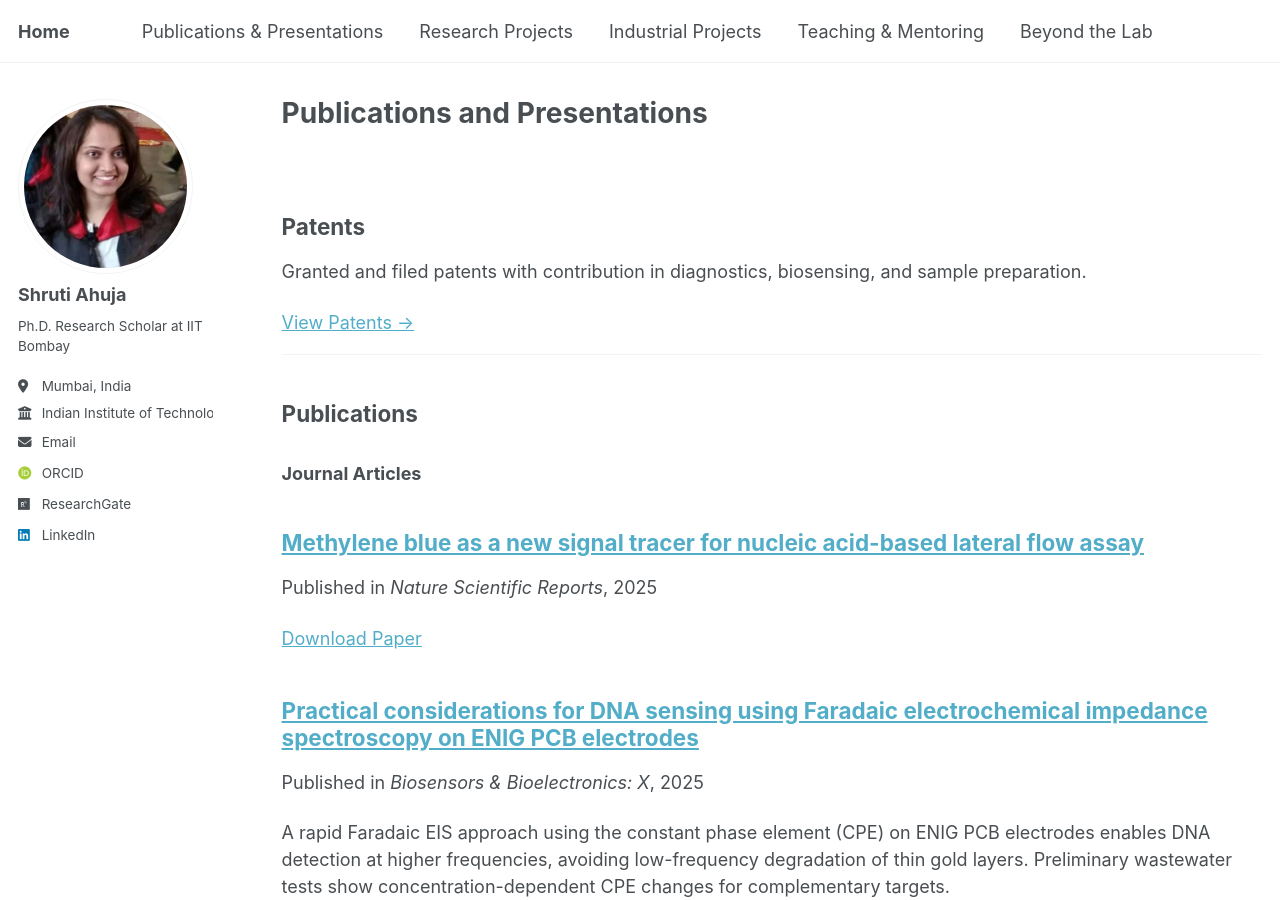
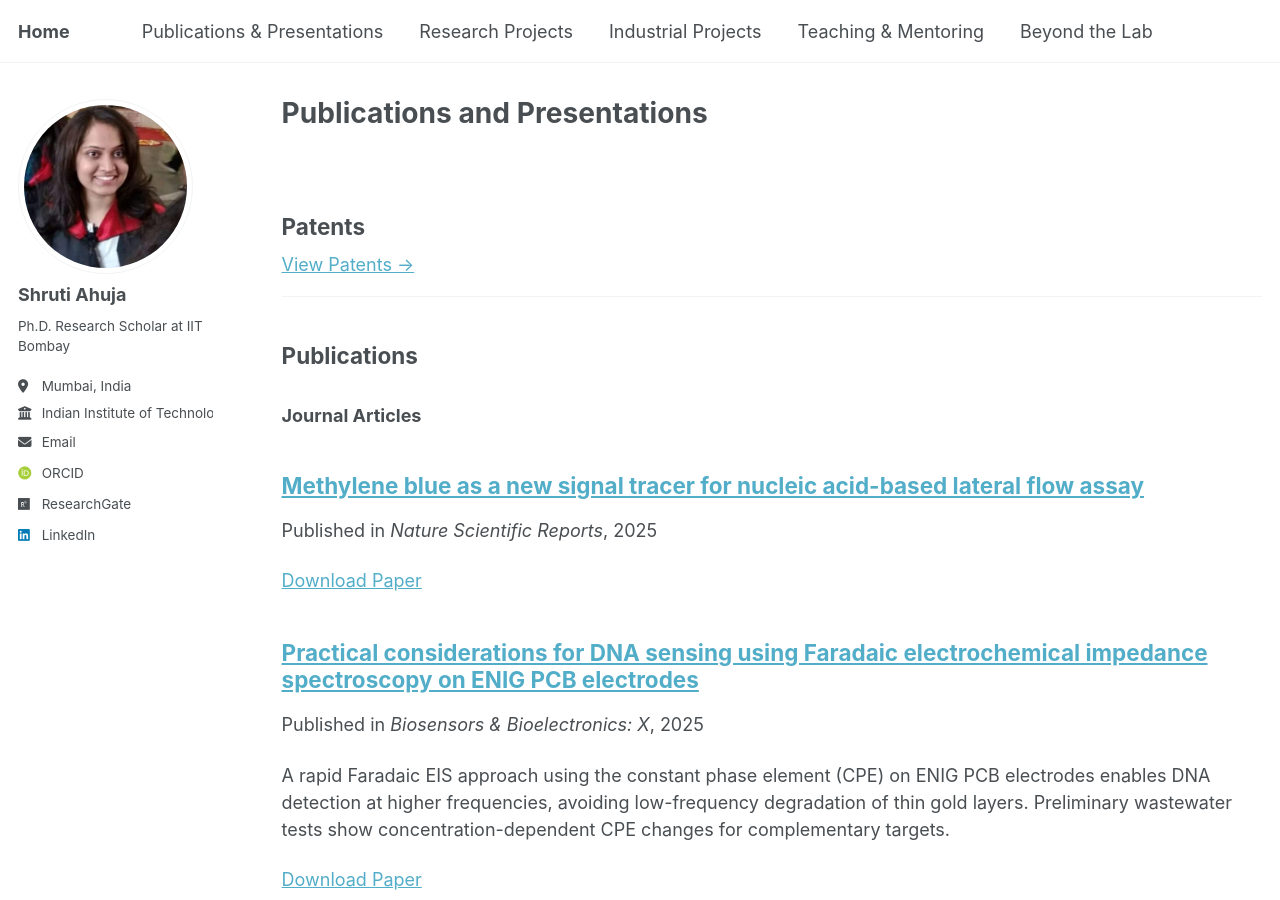
Before and after one commit to shrutiahuja/shrutiahuja.github.io, a Jekyll site: the page built from _pages/publications.html, in a window 1280 px wide and 900 px high. Built offline with Jekyll 4.4.1, drawn with Linux system fonts in a browser that asks for light colours; some web fonts are replaced; a script that is not in the unit is left out; part of the change alters nothing that is shown; some of the changed text lies outside the part shown.

Commit message:
Update publications.html

```diff
--- a/_pages/publications.html
+++ b/_pages/publications.html
@@ -8,7 +8,7 @@ author_profile: true
 {% if site.author.googlescholar %}
   <div class="wordwrap">
     You can also find my articles on
-    <a href="{{site.author.googlescholar}}">my Google Scholar profile</a>.
+    <a href="{{https://scholar.google.com/citations?user=CCIlOaUAAAAJ&hl=en}}">my Google Scholar profile</a>.
   </div>
 {% endif %}
 
@@ -20,7 +20,6 @@ author_profile: true
 <!-- PATENTS SECTION           -->
 <!-- ========================= -->
 <h2>Patents</h2>
-<p>Granted and filed patents with contribution in diagnostics, biosensing, and sample preparation.</p>
 <a href="/patents/">View Patents →</a>
 <hr />
 
@@ -57,6 +56,5 @@ author_profile: true
 <!-- PRESENTATIONS SECTION     -->
 <!-- ========================= -->
 <h2>Presentations</h2>
-<p>Conference talks, invited presentations, poster sessions.</p>
 <a href="/talks/">View Presentations →</a>
 <hr />
```
